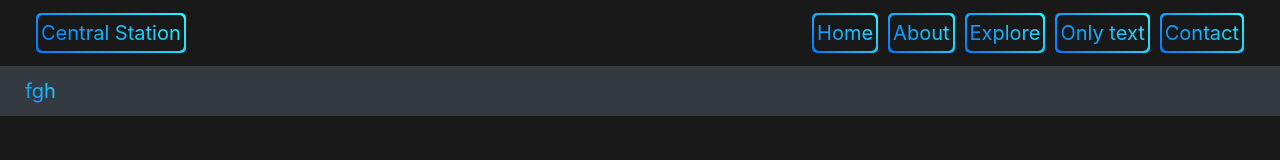
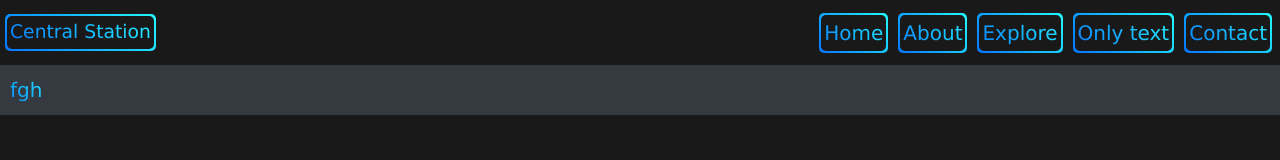
Before and after one commit to Charles-Rein/navbar, a plain HTML site: page index.html in a window 1280 px wide. Drawn offline with nearby package versions, Linux system fonts and the light colour scheme.

Commit message:
Add files via upload

```diff
--- a/index.html
+++ b/index.html
@@ -9,20 +9,33 @@
     <script src="https://ajax.googleapis.com/ajax/libs/jquery/3.5.1/jquery.min.js"></script>
     <script src="https://cdnjs.cloudflare.com/ajax/libs/popper.js/1.16.0/umd/popper.min.js"></script>
     <script src="https://maxcdn.bootstrapcdn.com/bootstrap/4.5.0/js/bootstrap.min.js"></script>
+    <link rel="stylesheet" href="https://www.w3schools.com/w3css/4/w3.css">
+<link rel="stylesheet" href="https://cdnjs.cloudflare.com/ajax/libs/font-awesome/4.7.0/css/font-awesome.min.css">
     <title>Document</title>
 </head>
 <style>
   body{
       background-color: #1a191a;
   }
+.fa {
+    margin-top: 4px ;
+}
+.container-fluid{ padding: 0px;
+}
+.navbar-brand{
+  margin-left: -10px !important;
+}
+.collapse{
+  margin-right: -12px !important;
+}
 </style>
 <body>
 
     <nav class="navbar navbar-expand-sm ">
-        <div class="container-fluid ">
-          <a class="navbar-brand button b-blue" href="#">Central Station</a>
+        <div class="container-fluid">
+          <a class="navbar-brand button b-blue  ml-auto" href="#">Central Station</a>
           <button class="navbar-toggler button b-blue" type="button" data-toggle="collapse" data-target="#navbarResponsive" aria-controls="navbarResponsive" aria-expanded="false" aria-label="Toggle navigation">
-            <span class="navbar-toggler-icon  b-blue  ">+</span>
+            <span class="navbar-toggler-icon  b-blue "><i class="fa fa-bars" aria-hidden="true"></i></span>
           </button>
           <div class="collapse navbar-collapse  text-right" id="navbarResponsive">
             <ul class="navbar-nav ml-auto">
```
